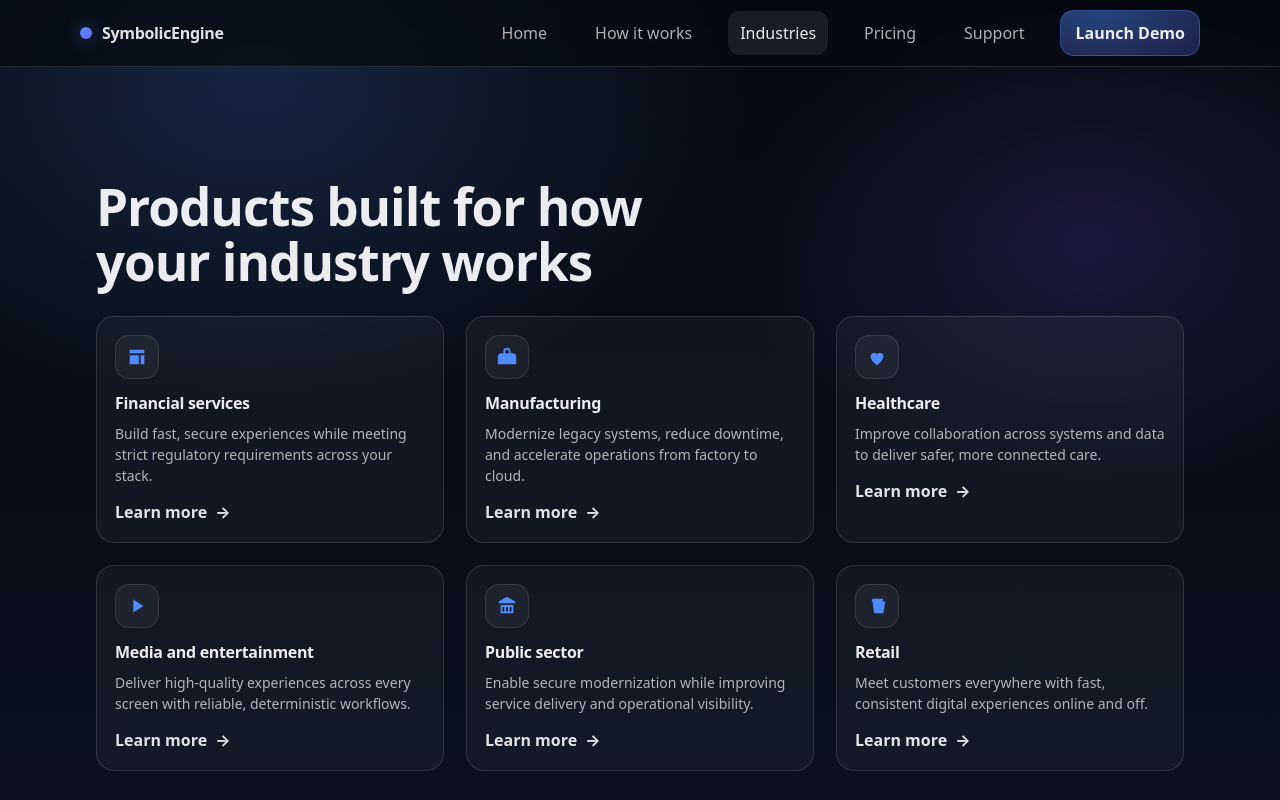
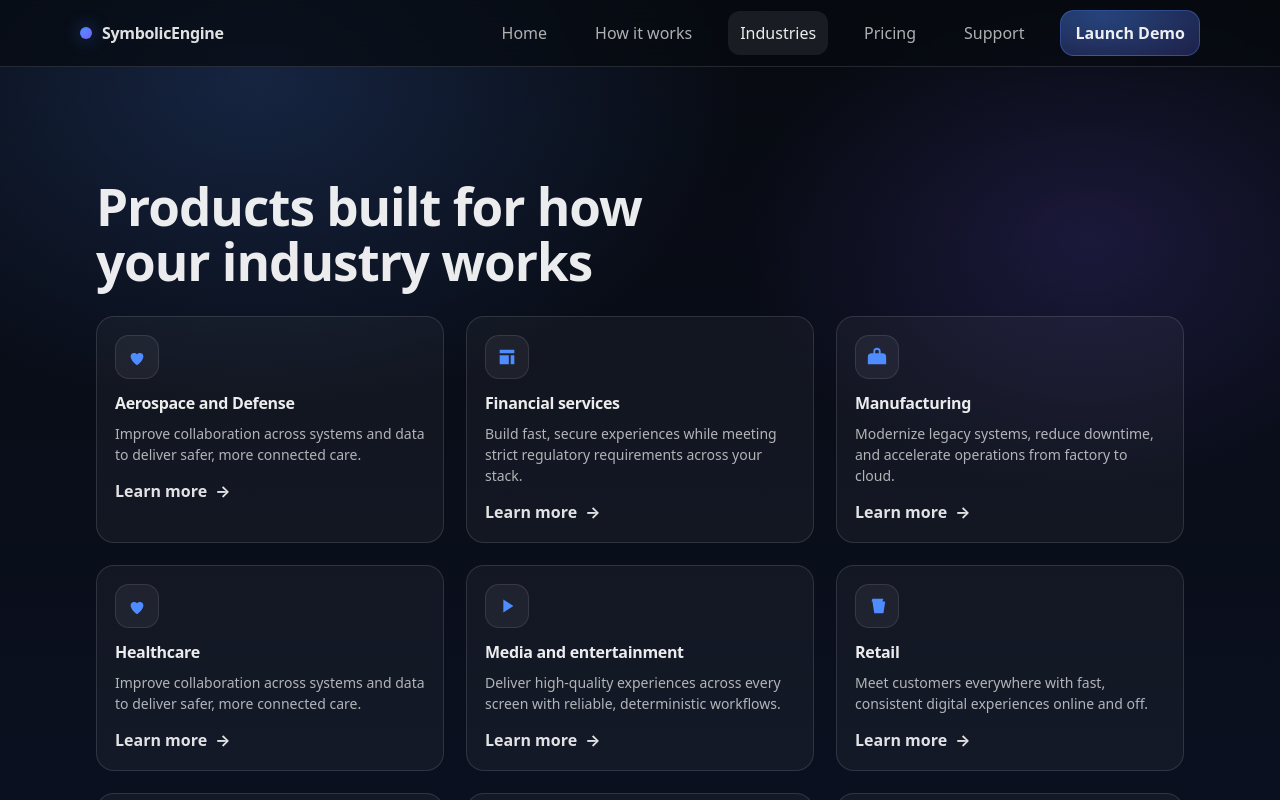
Before and after one commit to f22fighterpilot1/sen-website, a React (Vite) app: page /industries in a window 1280 px wide. Built offline with nearby package versions, Linux system fonts and the light colour scheme.

Commit message:
modified list of industies

```diff
--- a/src/pages/Industries.tsx
+++ b/src/pages/Industries.tsx
@@ -7,6 +7,20 @@ type IndustryCard = {
 
 const cards: IndustryCard[] = [
   {
+    title: "Aerospace and Defense",
+    description:
+      "Improve collaboration across systems and data to deliver safer, more connected care.",
+    href: "#healthcare",
+    icon: (
+      <svg width="22" height="22" viewBox="0 0 24 24" aria-hidden="true">
+        <path
+          fill="currentColor"
+          d="M12 21s-7-4.35-7-10a4 4 0 0 1 7-2 4 4 0 0 1 7 2c0 5.65-7 10-7 10z"
+        />
+      </svg>
+    ),
+  },
+    {
     title: "Financial services",
     description:
       "Build fast, secure experiences while meeting strict regulatory requirements across your stack.",
@@ -63,7 +77,49 @@ const cards: IndustryCard[] = [
     ),
   },
   {
-    title: "Public sector",
+    title: "Retail",
+    description:
+      "Meet customers everywhere with fast, consistent digital experiences online and off.",
+    href: "#retail",
+    icon: (
+      <svg width="22" height="22" viewBox="0 0 24 24" aria-hidden="true">
+        <path
+          fill="currentColor"
+          d="M7 7h14l-2 13H9L7 7zm-3 0h2l1-3h12l-1 3H6z"
+        />
+      </svg>
+    ),
+  },
+  {
+    title: "Telecom",
+    description:
+      "Modernize legacy systems, reduce downtime, and accelerate operations from factory to cloud.",
+    href: "#manufacturing",
+    icon: (
+      <svg width="22" height="22" viewBox="0 0 24 24" aria-hidden="true">
+        <path
+          fill="currentColor"
+          d="M12 2a4 4 0 0 0-4 4v2H6a4 4 0 0 0-4 4v8h20v-8a4 4 0 0 0-4-4h-2V6a4 4 0 0 0-4-4zm-2 6V6a2 2 0 1 1 4 0v2h-4z"
+        />
+      </svg>
+    ),
+  },
+  {
+    title: "Communications and Media",
+    description:
+      "Deliver high-quality experiences across every screen with reliable, deterministic workflows.",
+    href: "#media",
+    icon: (
+      <svg width="22" height="22" viewBox="0 0 24 24" aria-hidden="true">
+        <path
+          fill="currentColor"
+          d="M8 5v14l11-7L8 5z"
+        />
+      </svg>
+    ),
+  },
+  {
+    title: "Energy and Utilities",
     description:
       "Enable secure modernization while improving service delivery and operational visibility.",
     href: "#public",
@@ -77,7 +133,7 @@ const cards: IndustryCard[] = [
     ),
   },
   {
-    title: "Retail",
+    title: "Higher Education",
     description:
       "Meet customers everywhere with fast, consistent digital experiences online and off.",
     href: "#retail",
@@ -89,7 +145,7 @@ const cards: IndustryCard[] = [
         />
       </svg>
     ),
-  },
+  }
 ];
 
 export default function Industries() {
```
